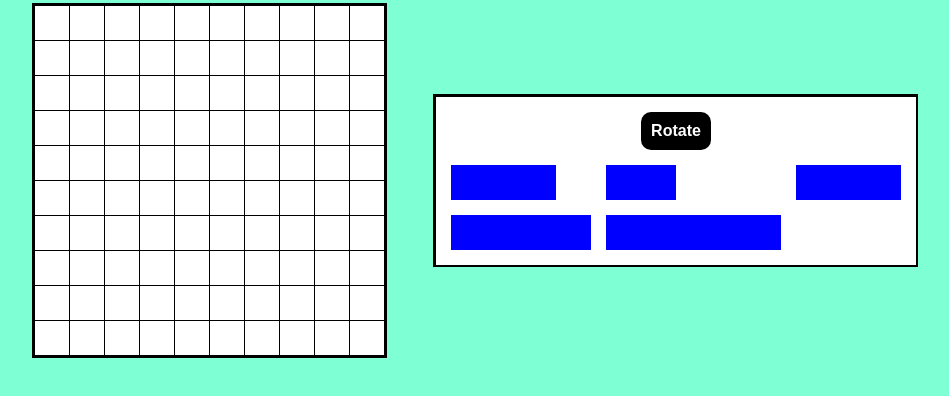
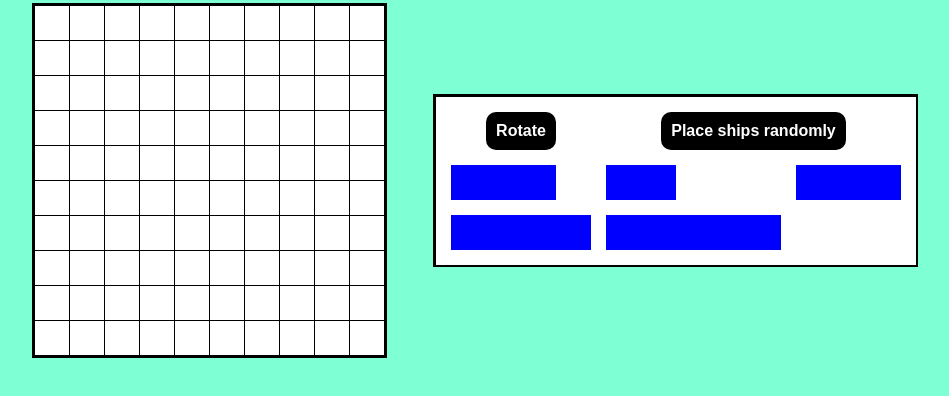
Before and after one commit to ewardou/battleship, a website built with webpack: page dist/index.html in a window 1280 px wide. Shown: the part 184-580 px from the top of the page, without its empty margins (230-1179 px from the left). Built offline with nearby package versions, Linux system fonts and the light colour scheme.

Commit message:
Add place randomly button

```diff
--- a/src/battleship.js
+++ b/src/battleship.js
@@ -286,6 +286,7 @@ function Player(name, isCPU = false) {
         gameboard,
         attackEnemy,
         shipsLeft,
+        placeShipRandomly,
     };
 }
 
--- a/src/dom.js
+++ b/src/dom.js
@@ -73,13 +73,20 @@ function dragEnd() {
     this.classList.remove('hide');
 }
 
-function createShipDivs() {
+function createShipDivs(player, fn) {
     const container = document.createElement('div');
     container.classList.add('ships-container');
     const rotateButton = document.createElement('button');
     rotateButton.textContent = 'Rotate';
     rotateButton.addEventListener('click', rotate);
-    container.append(rotateButton);
+    const placeRandomlyButton = document.createElement('button');
+    placeRandomlyButton.textContent = 'Place ships randomly';
+    placeRandomlyButton.addEventListener('click', () => {
+        player.placeShipRandomly();
+        renderGameboard(player);
+        fn();
+    });
+    container.append(rotateButton, placeRandomlyButton);
     const shipDivs = [];
     for (let i = 1; i <= 5; i++) {
         const div = document.createElement('div');
--- a/src/game.js
+++ b/src/game.js
@@ -79,6 +79,6 @@ playerCells.forEach((cell) => {
     cell.addEventListener('drop', drop);
 });
 
-document.body.append(createShipDivs());
+document.body.append(createShipDivs(player1, removeShipsDiv));
 
 export { gameLoop };
--- a/src/style.css
+++ b/src/style.css
@@ -137,7 +137,6 @@ body > div > div {
     grid-template-rows: min-content min-content min-content;
 }
 .ships-container button {
-    grid-column: 1/4;
     padding: 10px;
     width: fit-content;
     justify-self: center;
@@ -151,6 +150,13 @@ body > div > div {
 .ships-container button:hover {
     background-color: gray;
 }
+.ships-container button:first-of-type {
+    grid-column: 1/2;
+}
+.ships-container button:nth-of-type(2) {
+    grid-column: 2/4;
+}
+
 body > button {
     grid-column: 1/3;
     justify-self: center;
```
Also changed, not shown: dist/main.js.
